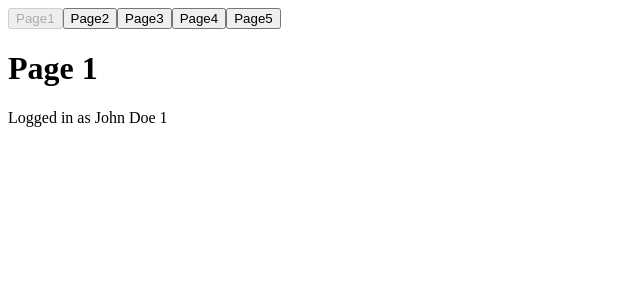
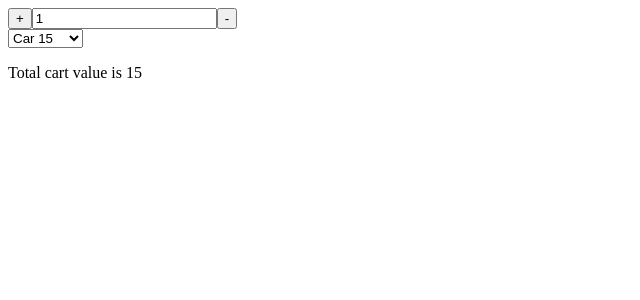
Before and after one commit to TechnologyGardening/btech6cece, a React (Vite) app: page / in a window 1280 px wide. Shown: the top 300 px of the page, without its empty margins (0-640 px from the left). Built offline with nearby package versions, Linux system fonts and the light colour scheme.

Commit message:
complete

```diff
--- /dev/null
+++ b/src/lec1002/reducerexmp.jsx
@@ -0,0 +1,42 @@
+import { useReducer } from "react";
+function Fun1(state, action) {
+  console.log(action);
+  switch (action.type) {
+    case "changeName":
+      return { ...state, name: action.name };
+    case "changeAge":
+      return { ...state, age: action.age };
+    default:
+      throw new Error("Unknown action type ");
+  }
+}
+function Reducer1() {
+  const [{ name, age }, dispatch] = useReducer(Fun1, { name: "", age: "" });
+  return (
+    <div>
+      <input
+        placeholder="Name"
+        value={name}
+        onChange={(e) =>
+          dispatch({
+            type: "changeName",
+            name: e.target.value,
+          })
+        }
+      />
+      <p> {name}</p>
+      <input
+        placeholder="Age"
+        value={age}
+        onChange={(e) =>
+          dispatch({
+            type: "changeAge",
+            age: e.target.value,
+          })
+        }
+      />
+      {age}
+    </div>
+  );
+}
+export default Reducer1;
--- /dev/null
+++ b/src/lec1002/reducerexmp2.jsx
@@ -0,0 +1,91 @@
+import { useEffect, useReducer } from "react";
+const initialState = {
+  options: [
+    { id: 1, label: "Car", value: 15 },
+    { id: 2, label: "Bike", value: 50 },
+    { id: 3, label: "Plane", value: 70 },
+  ],
+  quantity: 1,
+  selected: 1,
+};
+function ReduceButtonState(state) {
+  return {
+    ...state,
+    decrementDisabled: state.quantity === 0,
+    incrementDisabled: state.quantity === 10,
+  };
+}
+function ReduceTotal(state) {
+  const option = state.options.find((y) => y.id === state.selected);
+  return { ...state, total: state.quantity * option.value };
+}
+function Reducer1(state, action) {
+  let newState;
+  switch (action.type) {
+    case "init":
+      newState = ReduceTotal(state);
+      return ReduceButtonState(newState);
+    case "decrement":
+      newState = { ...state, quantity: state.quantity - 1 };
+      newState = ReduceTotal(newState);
+      return ReduceButtonState(newState);
+    case "increment":
+      newState = { ...state, quantity: state.quantity + 1 };
+      newState = ReduceTotal(newState);
+      return ReduceButtonState(newState);
+    case "selectItem":
+      newState = { ...state, selected: Number(action.id) };
+      return ReduceTotal(newState);
+    default:
+      throw new Error("Unknown action type");
+  }
+}
+
+export default function MultipleState() {
+  const [
+    {
+      options,
+      selected,
+      quantity,
+      total,
+      decrementDisabled,
+      incrementDisabled,
+    },
+    dispatch,
+  ] = useReducer(Reducer1, initialState);
+  useEffect(() => {
+    dispatch({ type: "init" });
+  }, []);
+  return (
+    <>
+      <section>
+        <button
+          disabled={incrementDisabled}
+          onClick={() => dispatch({ type: "increment" })}
+        >
+          +
+        </button>
+        <input readOnly value={quantity} />
+        <button
+          disabled={decrementDisabled}
+          onClick={() => dispatch({ type: "decrement" })}
+        >
+          -
+        </button>
+      </section>
+      <section>
+        <select
+          value={selected}
+          onChange={(e) => dispatch({ type: "selectItem", id: e.target.value })}
+        >
+          {options.map((i) => (
+            <option key={i.id} value={i.id}>
+              {i.label} {i.value}
+            </option>
+          ))}
+        </select>
+        <p>Total cart value is {total}</p>
+      </section>
+    </>
+  );
+}
--- a/src/main.jsx
+++ b/src/main.jsx
@@ -1,8 +1,10 @@
 import { createRoot } from "react-dom/client";
 import UseContextExample from "./lec3001/use_con_exmp3";
+import Reducer1 from "./lec1002/reducerexmp";
+import MultipleState from "./lec1002/reducerexmp2";
 
 createRoot(document.getElementById("root")).render(
   <div>
-    <UseContextExample />
+    <MultipleState />
   </div>
 );
```
